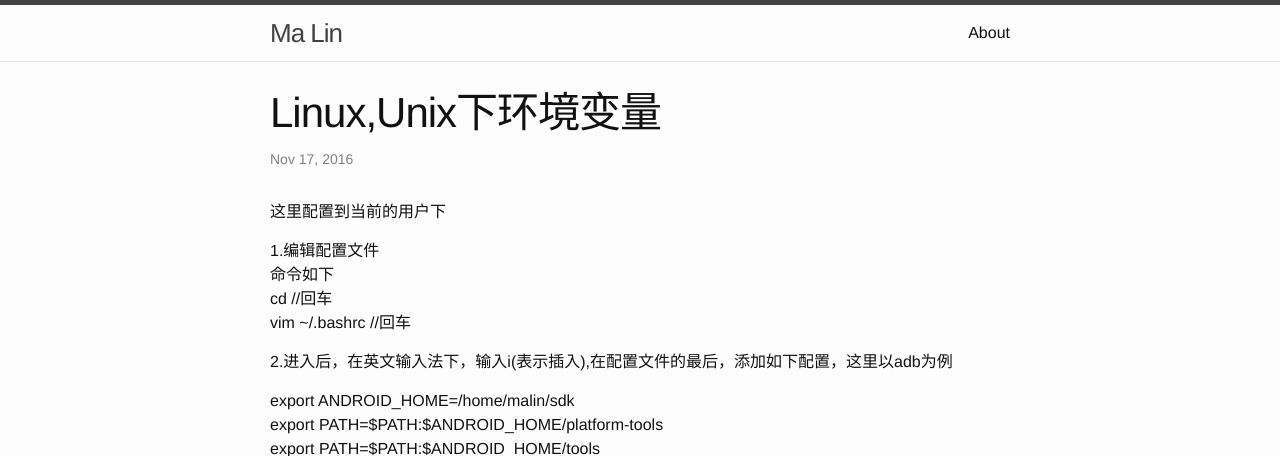
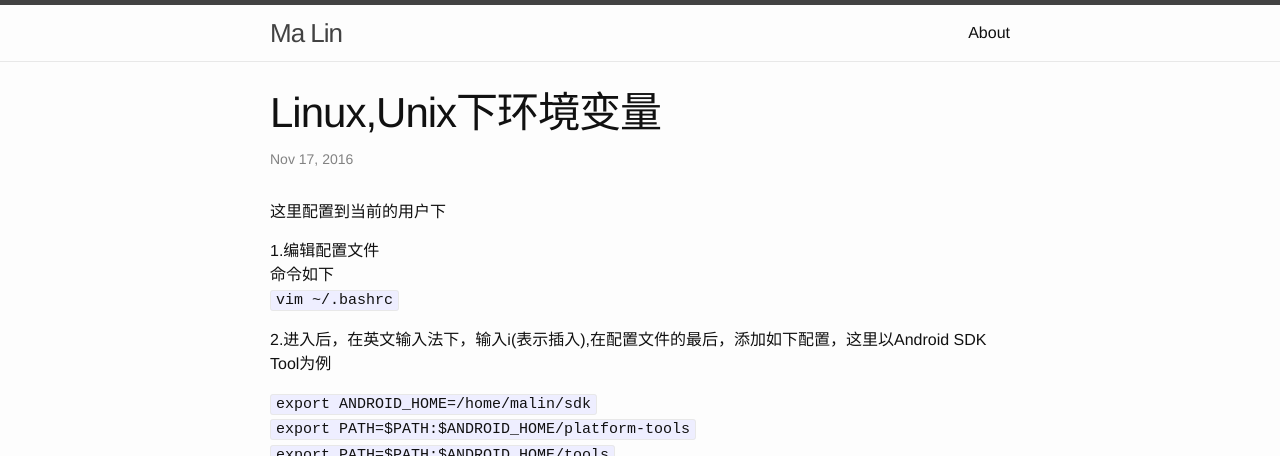
Before and after one commit to androidmalin/androidmalin.github.io, a Jekyll site: the page built from _posts/2016-11-17-adb.markdown, in a window 1280 px wide and 1400 px high, cut to the strip 0-456 px from the top of the window. Built offline with Jekyll 4.4.1, drawn with Linux system fonts in a browser that asks for light colours; some of the changed text lies outside the part shown.

Commit message:
update the adb command

```diff
--- a/_posts/2016-11-17-adb.markdown
+++ b/_posts/2016-11-17-adb.markdown
@@ -9,33 +9,35 @@
 
 1.编辑配置文件<br/>
 命令如下<br/>
-cd   //回车<br/>
-vim ~/.bashrc //回车<br/>
-
-2.进入后，在英文输入法下，输入i(表示插入),在配置文件的最后，添加如下配置，这里以adb为例<br/>
+`vim ~/.bashrc`
 
 
-export ANDROID_HOME=/home/malin/sdk<br/>
-export PATH=$PATH:$ANDROID_HOME/platform-tools<br/>
-export PATH=$PATH:$ANDROID_HOME/tools<br/>
+2.进入后，在英文输入法下，输入i(表示插入),在配置文件的最后，添加如下配置，这里以Android SDK Tool为例<br/>
+
+`export ANDROID_HOME=/home/malin/sdk`<br/>
+`export PATH=$PATH:$ANDROID_HOME/platform-tools`<br/>
+`export PATH=$PATH:$ANDROID_HOME/tools`<br/>
 
 ![environment](http://ogxkun013.bkt.clouddn.com/huanjing.png)
 
-这里/home/malin/sdk 是我电脑上Android SDK的路径。请替换为你自己的SDK路径。<br/>
-便捷的方法是，使用cd命令切换到sdk的文件夹下。例如：cd /home/malin/sdk。然后使用pwd命令查看当前的路径<br/>
+>说明:<br/>
+这里/home/malin/sdk 是我电脑上Android SDK的路径。请替换为你自己电脑上Android SDK的路径。<br/>
+便捷的方法是，使用cd命令切换到sdk的文件夹下。<br/>
+例如：cd /home/malin/sdk。然后使用pwd命令查看当前的路径<br/>
 
 
-插入如上的文本后，就是保存了。<br/>
+插入如上的文本后，就是保存了,步骤如下所示:<br/>
 a.按 Esc键（键盘的左上角）<br/>
 b.英文输入法下输入 :wq<br/>
 c.输入回车<br/>
-这样紫就保存了<br/>
+这样紫就保存了.<br/>
+
 ![environment2](http://ogxkun013.bkt.clouddn.com/e2.png)
 
 
 3.使配置文件生效<br/>
 使用如下的命令<br/>
-source ~/.bashrc //回车<br/>
+`source ~/.bashrc`
 
 4.测试是否生效<br/>
-adb version<br/>
+`adb version`
```
